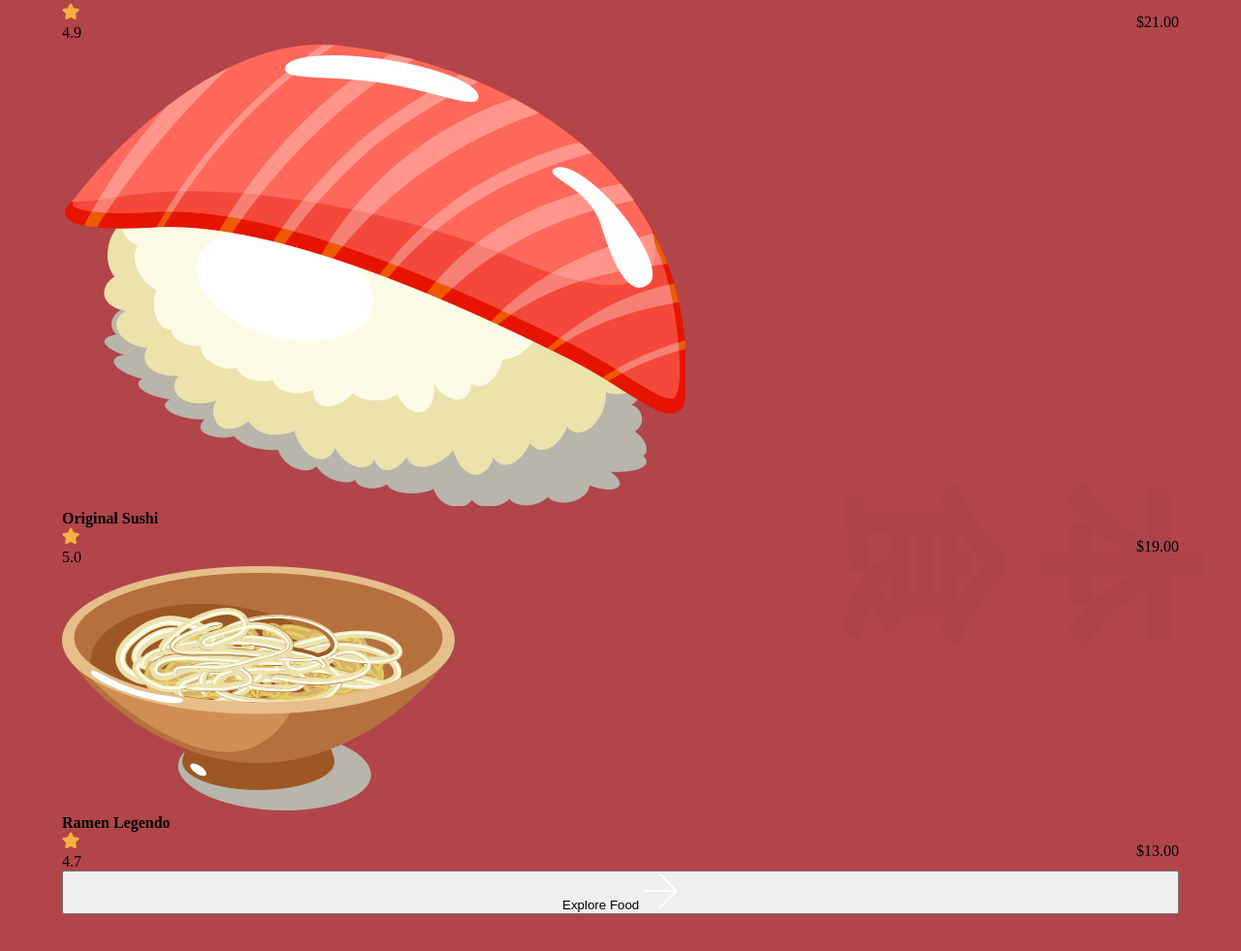
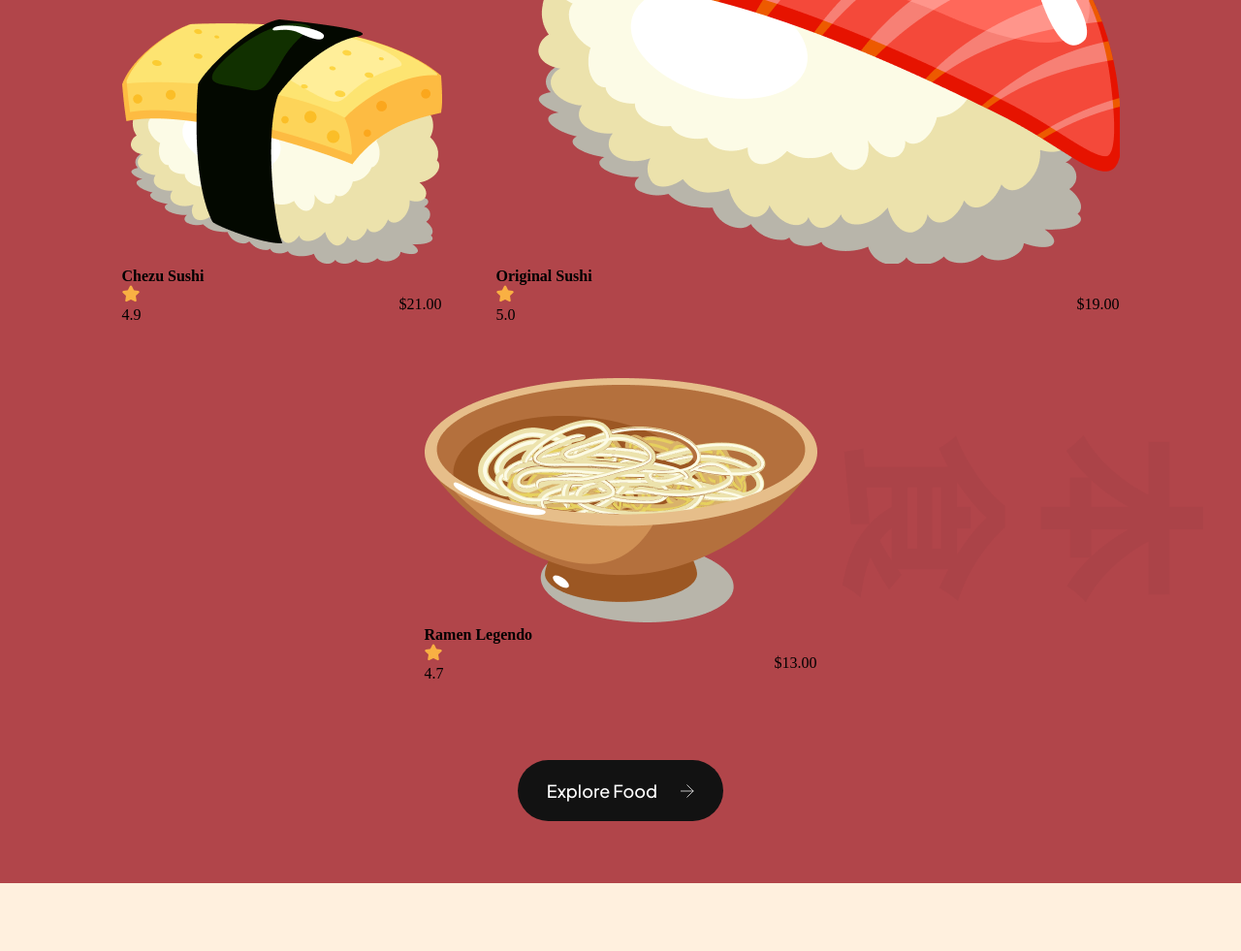
Before and after one commit to Haigsov/Sushi-Store, a website built with Vite: page index.html in a window 1280 px wide. Shown: the part 2051-3032 px from the top of the page at 97% size. After the commit the page ends 2962 px from the top, so only its background shows below. Built offline with nearby package versions, Linux system fonts and the light colour scheme.

Commit message:
Enhanced styling for 'Popular Food' section
In this commit, I made further enhancements to the styling of various elements within the "Popular Food" section in the CSS code. The changes include:

    Adjusting the margin and layout properties for the ".popular-foods__catalogue" class to create better alignment and spacing for the food card articles. This change ensures the card articles are visually appealing and organized.

    Modifying the styles of the ".popular-foods__button" class, including width, padding, margins, font properties, and background, to make the "Explore Food" button more prominent and user-friendly.

    Enhancing the appearance of the button's associated image, optimizing its dimensions and alignment for improved visual appeal.

These changes aim to provide a well-structured and visually appealing presentation of popular food items, as well as to create an inviting and user-friendly call-to-action button within the "Popular Food" section on the website.

```diff
--- a/css/sections/popular.css
+++ b/css/sections/popular.css
@@ -67,3 +67,40 @@
     background-color: #fff;
     color: var(--primary-color);
 }
+
+.popular-foods__catalogue {
+    margin-top: 64px;
+
+    display: flex;
+    justify-content: center;
+    align-items: flex-end;
+    flex-wrap: wrap;
+    gap: 56px;
+}
+
+.popular-foods__button {
+    width: fit-content;
+
+    padding: 20px 30px;
+    margin: 80px auto 0;
+
+    font-weight: 500;
+    font-size: 18px;
+    line-height: 23px;
+    font-family: var(--plus-jakarta-sans);
+    color: #fff;
+
+    border: none;
+    outline: none;
+    background: var(--secondary-color);
+    border-radius: 64px;
+    cursor: pointer;
+}
+
+.popular-foods__button img {
+    width: 14px;
+    height: 14px;
+    object-fit: contain;
+
+    margin-left: 21px;
+}
```
